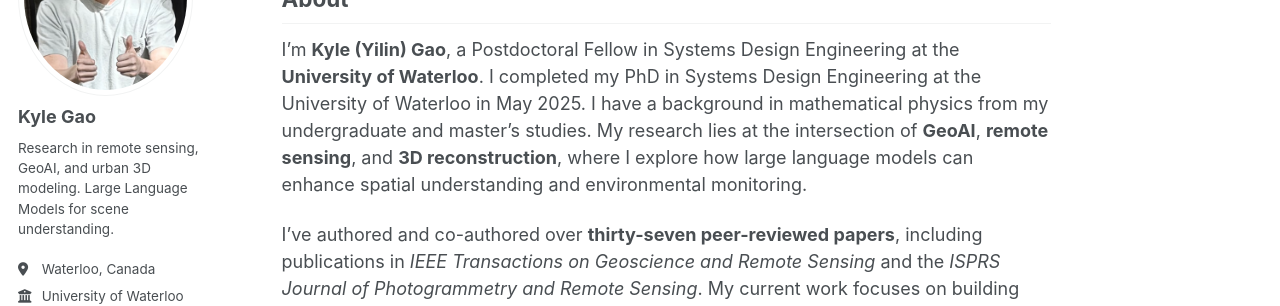
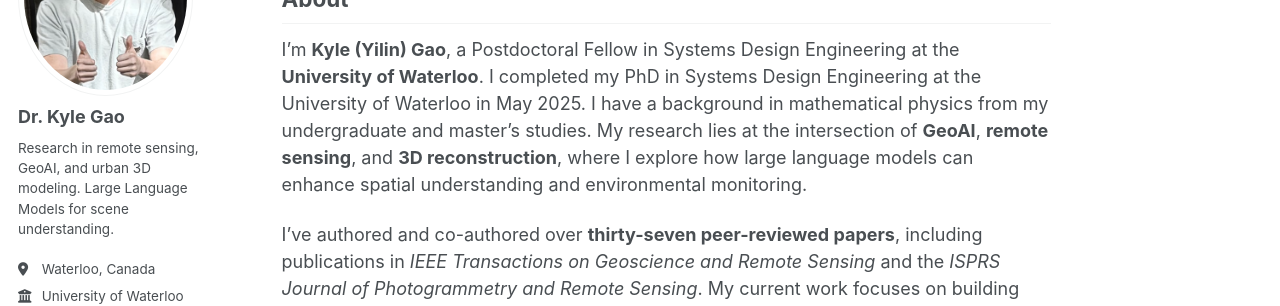
Before and after one commit to kyle-gao/kyle-gao.github.io, a Jekyll site: the page built from _pages/about.md, in a window 1280 px wide. Shown: the part 201-507 px from the top of the page. Built offline with Jekyll 4.4.1, drawn with Linux system fonts in a browser that asks for light colours; some web fonts are replaced; a script that is not in the unit is left out.

```diff
--- a/_config.yml
+++ b/_config.yml
@@ -13,7 +13,7 @@ repository               : "https://github.com/kyle-gao/kyle-gao.github.io"  # U
 author:
   # Biographic information
   avatar           : "profile.png"
-  name             : "Kyle Gao"
+  name             : "Dr. Kyle Gao"
   pronouns         :
   bio              : "Research in remote sensing, GeoAI, and urban 3D modeling. Large Language Models for scene understanding."
   location         : "Waterloo, Canada"
```
